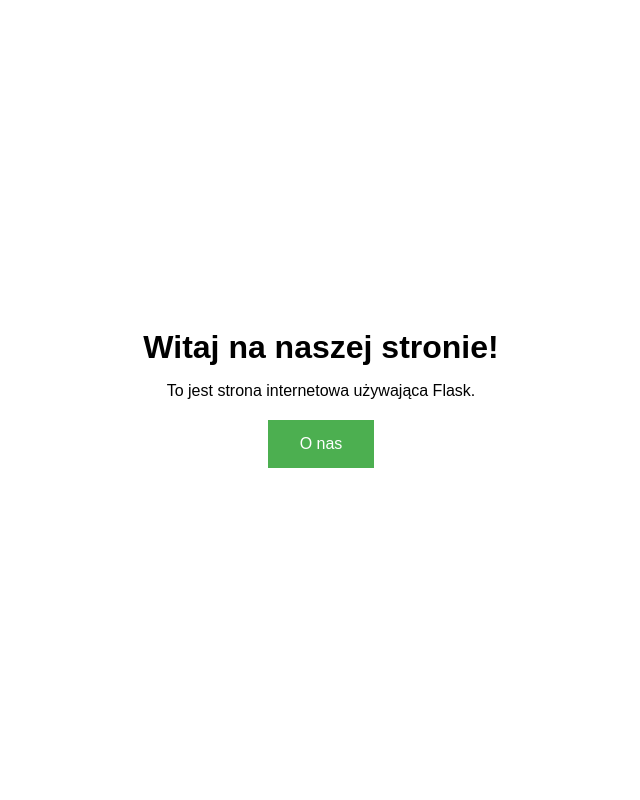
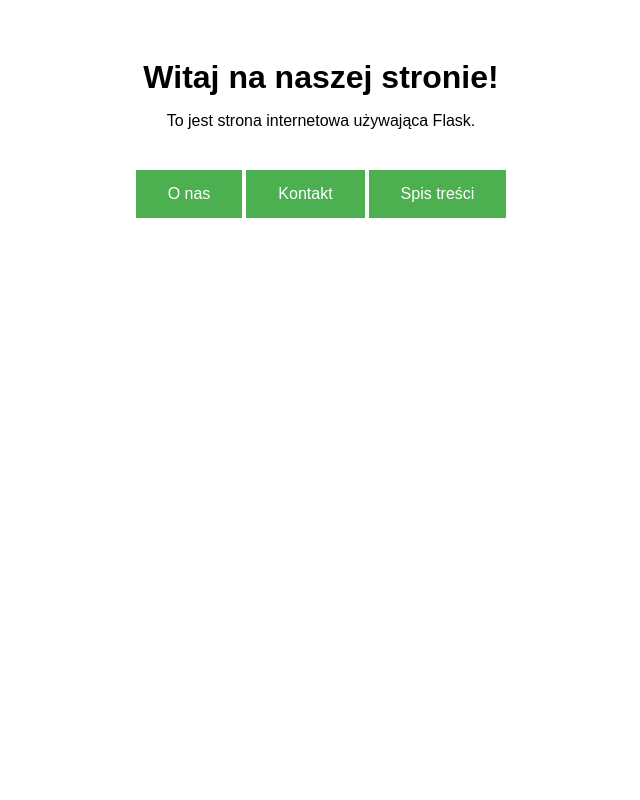
Before and after one commit to SzyKl24/Stat_site, a Flask app: page / in a window 1280 px wide. Shown: the whole page, without its empty margins (319-959 px from the left). Run offline with Flask 3, Linux system fonts and the light colour scheme.

Commit message:
dodane przyciski kontakt i spis treści

```diff
--- a/templates/about.html
+++ b/templates/about.html
@@ -3,10 +3,10 @@
   <head>
     <meta charset="utf-8">
     <meta name="viewport" content="width=device-width, initial-scale=1, shrink-to-fit=no">
-    <title>Statystyka</title>
+    <title>O nas</title>
   </head>
   <body>
-    <h1>O nas</h1>
+    <h1>Kim jesteśmy</h1>
     <p>Jesteśmy grupą studentów matemtyki stosowanej, a ta strona jest naszym projektem.</p>
     <p>Strona jest napisana przy pomocy modułu Flask w Pythonie</p>
   </body>
--- a/templates/home.html
+++ b/templates/home.html
@@ -3,19 +3,25 @@
   <head>
     <meta charset="utf-8">
     <meta name="viewport" content="width=device-width, initial-scale=1, shrink-to-fit=no">
-    <title>Moja Strona</title>
+    <title>Statystyka</title>
     <style>
       body {
         display: flex;
         flex-direction: column;
         justify-content: center;
         align-items: center;
-        height: 100vh;
+        height: 35vh;
         margin: 0;
         font-family: Arial, sans-serif;
       }
       h1 {
         margin: 0;
+      }
+      .buttoncontainer {
+        display: flex;
+        justify-content: center;
+        align-items: center;
+        margin-top: 20px;
       }
       button {
         background-color: #4CAF50; /* Zielony */
@@ -38,9 +44,13 @@
     <h1>Witaj na naszej stronie!</h1>
     <p>To jest strona internetowa używająca Flask.</p>
 
-    <!-- Przyciski -->
-    <a href="/about">
-      <button type="button">O nas</button>
-    </a>
-  </body>
-</html>
+    <div class="buttoncontainer">
+      <a href="/about">
+        <button type="button">O nas</button>
+      </a>
+      <a href="/contact">
+        <button type="button">Kontakt</button>
+      </a>
+      <a href="/spis">
+        <button type="button">Spis treści</button>
+      </a>
```
